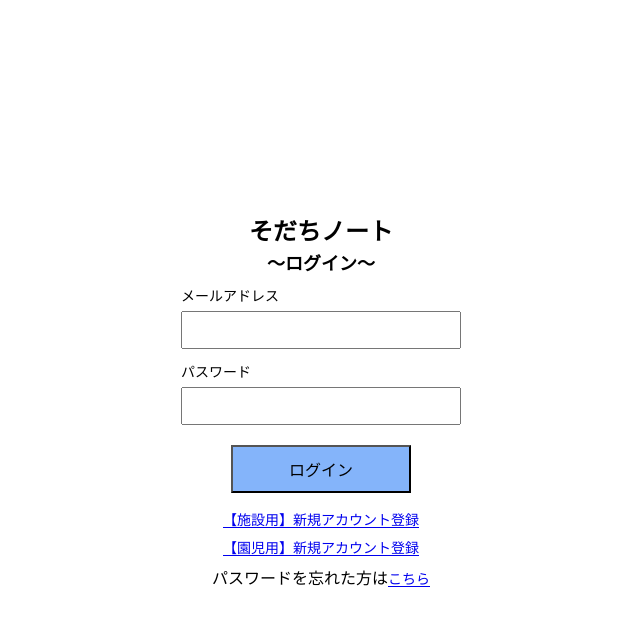
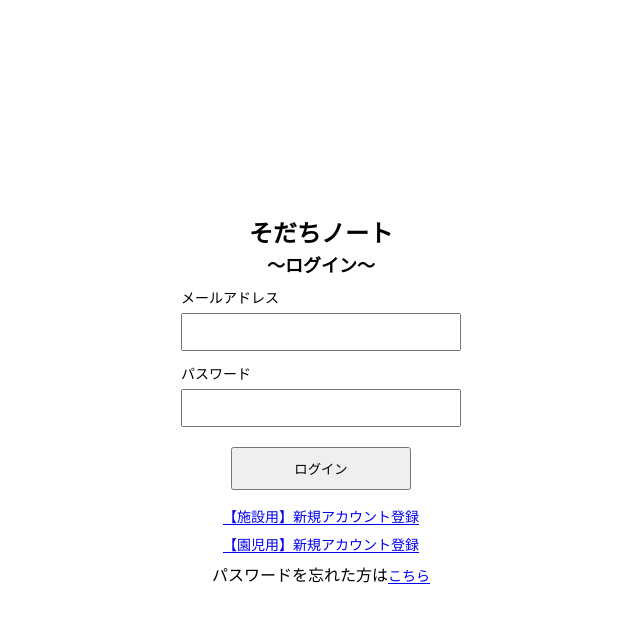
Before and after one commit to mai2130/sodachi_note, a Django app: page /accounts/login/ in a window 1280 px wide. Shown: the top 626 px of the page, without its empty margins (319-959 px from the left). Run offline with Django 5.2, Linux system fonts and the light colour scheme.

Commit message:
ログインボタン色変更

```diff
--- a/static/css/login.css
+++ b/static/css/login.css
@@ -83,7 +83,7 @@ select{
   width: 60%;
   margin: 20px auto 0;
   padding: 10px 0;
-  background:#2579f78f;
+  background:#2991f9
   font-size: 16px;
 }
 
```
